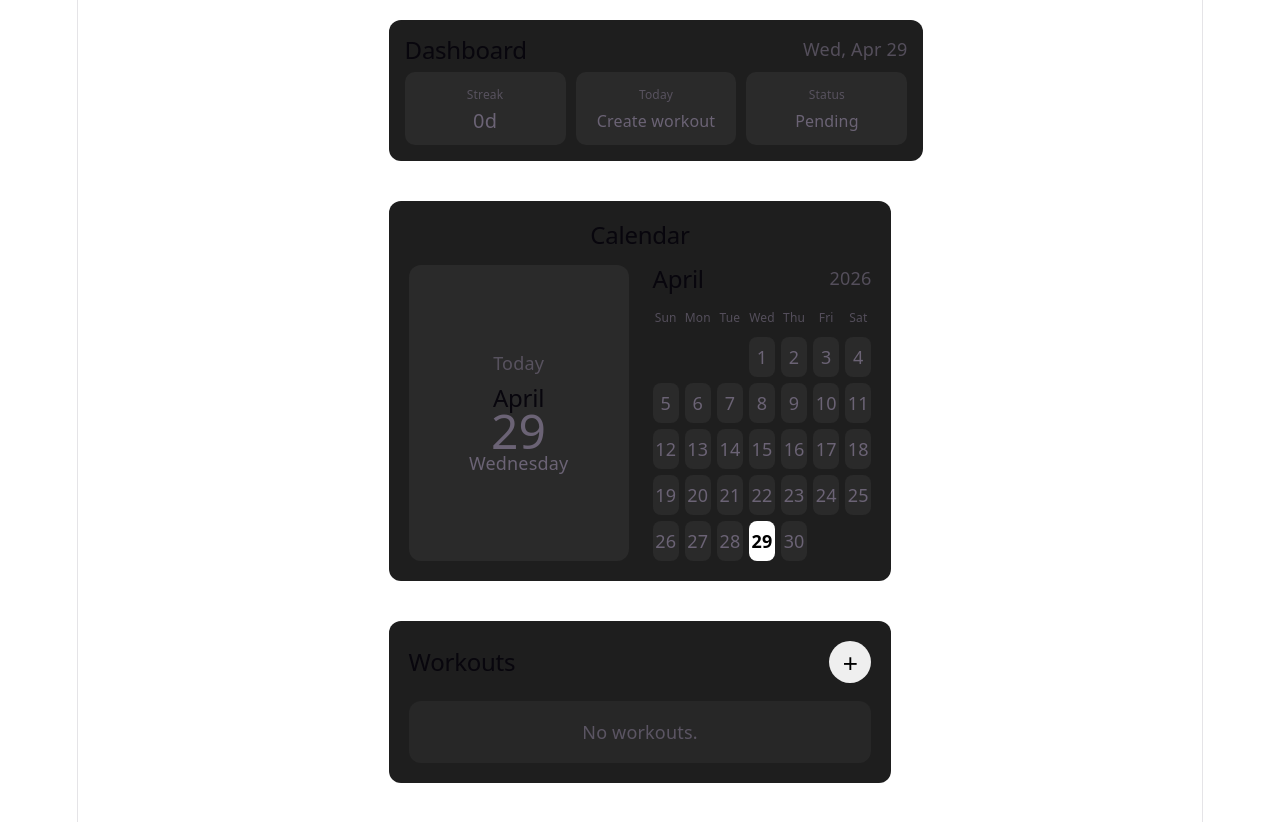
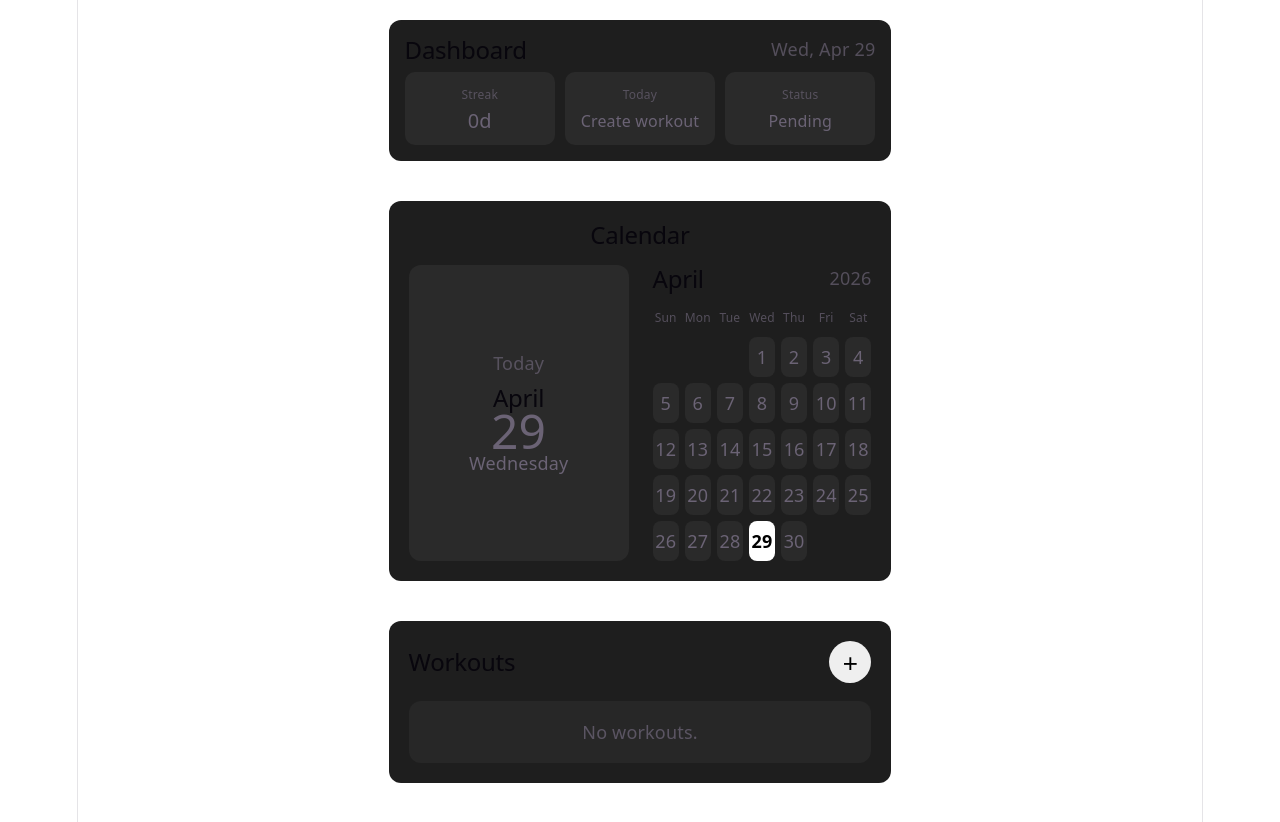
Before and after one commit to rjbassig/gym-tracker-project, a React (Vite) app: page / in a window 1280 px wide. Shown: the top 822 px of the page. Built offline with nearby package versions, Linux system fonts and the light colour scheme.

Commit message:
Fix width of each widget

```diff
--- a/src/components/Dashboard.jsx
+++ b/src/components/Dashboard.jsx
@@ -38,8 +38,10 @@ function Dashboard({ workouts = [] }) {
         background: "#1e1e1e",
         padding: "16px",
         borderRadius: "12px",
-        maxWidth: "520px", // keeps it small
         width: "100%",
+        maxWidth: "800px",
+        margin: "0 auto",
+        boxSizing: "border-box",
       }}
     >
       <div style={{ display: "flex", justifyContent: "space-between", marginBottom: 8 }}>
```
